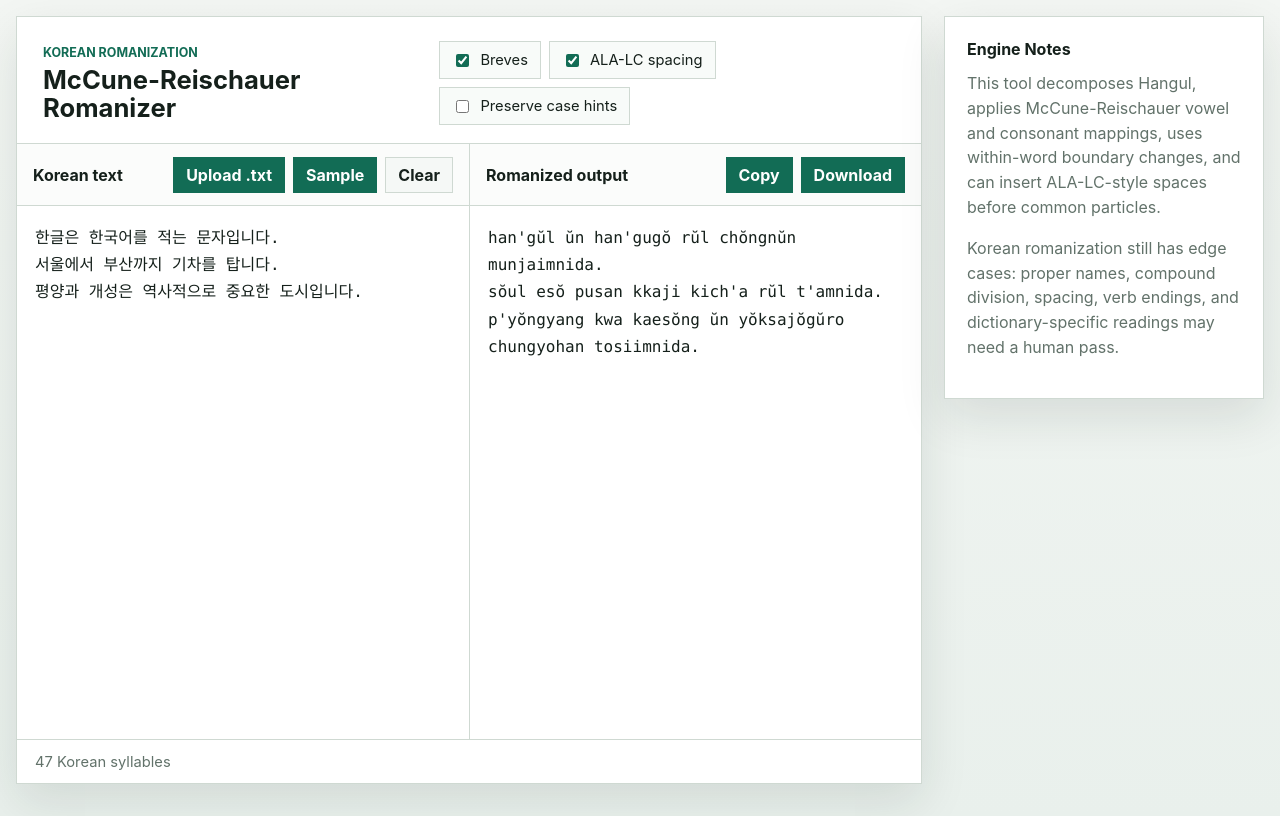
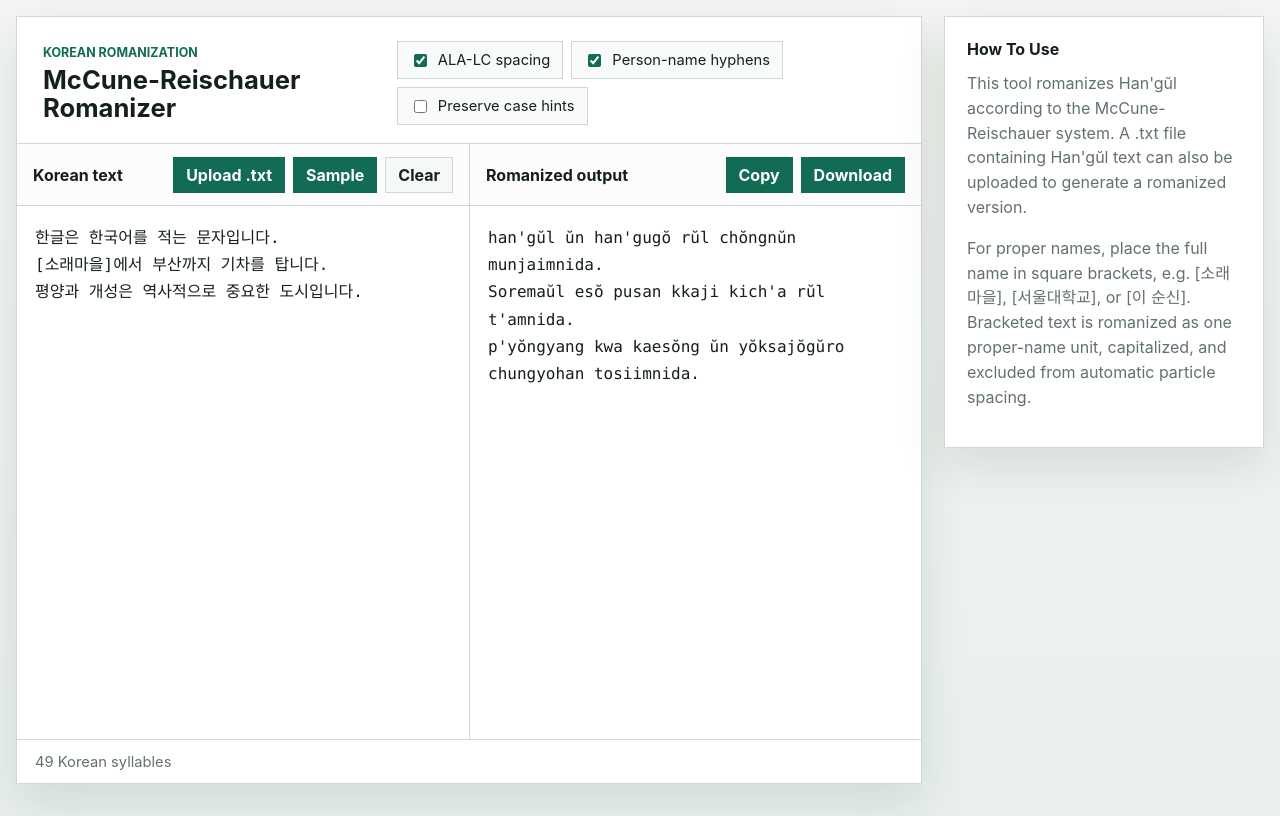
Before and after one commit to tgkgtk/korean-mccune-reischauer-romanizer, a plain HTML site: page index.html in a window 1280 px wide. Both pictures are taken after a click on the button "Sample". Drawn offline with Linux system fonts and the light colour scheme.

Commit message:
Add bracketed proper-name romanization

```diff
--- a/app.js
+++ b/app.js
@@ -3,8 +3,8 @@
 
   const sourceText = document.querySelector("#source-text");
   const outputText = document.querySelector("#output-text");
-  const brevesToggle = document.querySelector("#breves-toggle");
   const wordDivisionToggle = document.querySelector("#word-division-toggle");
+  const personNameToggle = document.querySelector("#person-name-toggle");
   const capitalizeToggle = document.querySelector("#capitalize-toggle");
   const fileInput = document.querySelector("#file-input");
   const sampleButton = document.querySelector("#sample-button");
@@ -16,7 +16,7 @@
 
   const sample = [
     "한글은 한국어를 적는 문자입니다.",
-    "서울에서 부산까지 기차를 탑니다.",
+    "[소래마을]에서 부산까지 기차를 탑니다.",
     "평양과 개성은 역사적으로 중요한 도시입니다."
   ].join("\n");
 
@@ -26,8 +26,8 @@
 
   function updateOutput() {
     let romanized = window.McCuneReischauer.romanizeText(sourceText.value, {
-      breves: brevesToggle.checked,
-      wordDivision: wordDivisionToggle.checked
+      wordDivision: wordDivisionToggle.checked,
+      personNameHyphens: personNameToggle.checked
     });
 
     if (capitalizeToggle.checked) {
@@ -48,8 +48,8 @@
   }
 
   sourceText.addEventListener("input", updateOutput);
-  brevesToggle.addEventListener("change", updateOutput);
   wordDivisionToggle.addEventListener("change", updateOutput);
+  personNameToggle.addEventListener("change", updateOutput);
   capitalizeToggle.addEventListener("change", updateOutput);
 
   sampleButton.addEventListener("click", () => {
--- a/index.html
+++ b/index.html
@@ -16,12 +16,12 @@
           </div>
           <div class="toolbar" aria-label="Romanization options">
             <label class="toggle">
-              <input id="breves-toggle" type="checkbox" checked>
-              <span>Breves</span>
+              <input id="word-division-toggle" type="checkbox" checked>
+              <span>ALA-LC spacing</span>
             </label>
             <label class="toggle">
-              <input id="word-division-toggle" type="checkbox" checked>
-              <span>ALA-LC spacing</span>
+              <input id="person-name-toggle" type="checkbox" checked>
+              <span>Person-name hyphens</span>
             </label>
             <label class="toggle">
               <input id="capitalize-toggle" type="checkbox">
@@ -62,20 +62,21 @@
         </footer>
       </section>
 
-      <aside class="notes" aria-label="Romanization notes">
-        <h2>Engine Notes</h2>
+      <aside class="notes" aria-label="Romanizer instructions">
+        <h2>How To Use</h2>
         <p>
-          This tool decomposes Hangul, applies McCune-Reischauer vowel and consonant mappings,
-          uses within-word boundary changes, and can insert ALA-LC-style spaces before common particles.
+          This tool romanizes Han'gŭl according to the McCune-Reischauer system. A .txt file containing
+          Han'gŭl text can also be uploaded to generate a romanized version.
         </p>
         <p>
-          Korean romanization still has edge cases: proper names, compound division, spacing,
-          verb endings, and dictionary-specific readings may need a human pass.
+          For proper names, place the full name in square brackets, e.g. [소래마을], [서울대학교],
+          or [이 순신]. Bracketed text is romanized as one proper-name unit, capitalized, and excluded
+          from automatic particle spacing.
         </p>
       </aside>
     </main>
 
-    <script src="romanizer.js?v=20260521-compound-finals"></script>
-    <script src="app.js?v=20260521-compound-finals"></script>
+    <script src="romanizer.js?v=20260618-proper-names"></script>
+    <script src="app.js?v=20260618-proper-names"></script>
   </body>
 </html>
--- a/romanizer.js
+++ b/romanizer.js
@@ -159,6 +159,10 @@
     "사건": "sakŏn"
   };
 
+  const PROPER_NAME_EXCEPTIONS = {
+    "소래마을": "Soremaŭl"
+  };
+
   const PARTICLE_SUFFIXES = [
     "에서부터", "에게서는", "에게서", "에서는", "에선", "에게는", "에게도",
     "에게만", "까지는", "부터는", "으로는", "으로도", "으로만", "로서는",
@@ -205,6 +209,10 @@
 
   function stripBreves(text) {
     return text.replaceAll("ŏ", "o").replaceAll("Ŏ", "O").replaceAll("ŭ", "u").replaceAll("Ŭ", "U");
+  }
+
+  function capitalizeRomanized(text) {
+    return text.replace(/[A-Za-zŏŎŭŬ]/, (letter) => letter.toUpperCase());
   }
 
   function hasFinalConsonant(char) {
@@ -254,6 +262,22 @@
 
   function applyWordDivision(text) {
     return text.replace(/[가-힣]+/g, (word) => splitParticleSuffixes(word).join(" "));
+  }
+
+  function extractBracketedProperNames(text) {
+    const properNames = [];
+    const protectedText = text.replace(/\[([^\]]+)\]/g, (match, content) => {
+      const marker = `@@MRPROPER${properNames.length}@@`;
+      properNames.push(content.trim());
+      return marker;
+    });
+    return { protectedText, properNames };
+  }
+
+  function splitParticlesAfterProperNameMarkers(text) {
+    return text.replace(/(@@MRPROPER\d+@@)([가-힣]+)/g, (match, marker, suffix) => {
+      return `${marker} ${splitParticleSuffixes(suffix).join(" ")}`;
+    });
   }
 
   function romanizeInitial(initial, previousOutput) {
@@ -347,13 +371,11 @@
     return out.join("");
   }
 
-  function romanizeText(text, options = {}) {
-    const useBreves = options.breves !== false;
-    const sourceText = options.wordDivision ? applyWordDivision(text) : text;
+  function romanizePlainText(text) {
     let output = "";
     let run = "";
 
-    for (const char of sourceText) {
+    for (const char of text) {
       if (isHangulSyllable(char)) {
         run += char;
       } else {
@@ -366,6 +388,36 @@
     }
 
     if (run) output += romanizeRun(run);
+    return output;
+  }
+
+  function romanizeProperName(name, options = {}) {
+    if (PROPER_NAME_EXCEPTIONS[name]) return PROPER_NAME_EXCEPTIONS[name];
+
+    if (options.personNameHyphens) {
+      const parts = name.split(/\s+/).filter(Boolean);
+      if (parts.length > 1) {
+        const familyName = parts[0] === "이" ? "Yi" : capitalizeRomanized(romanizePlainText(parts[0]));
+        const givenSyllables = Array.from(parts.slice(1).join("")).map((char) => {
+          return isHangulSyllable(char) ? romanizePlainText(char) : char;
+        });
+        const givenName = givenSyllables.join("-");
+        return `${familyName} ${capitalizeRomanized(givenName)}`;
+      }
+    }
+
+    return capitalizeRomanized(romanizePlainText(name.replace(/\s+/g, "")));
+  }
+
+  function romanizeText(text, options = {}) {
+    const useBreves = options.breves !== false;
+    const { protectedText, properNames } = extractBracketedProperNames(text);
+    const sourceText = options.wordDivision ?
+      splitParticlesAfterProperNameMarkers(applyWordDivision(protectedText)) :
+      protectedText;
+    const output = romanizePlainText(sourceText).replace(/@@MRPROPER(\d+)@@/g, (match, index) => {
+      return romanizeProperName(properNames[Number(index)], options);
+    });
     return useBreves ? output : stripBreves(output);
   }
 
@@ -376,6 +428,7 @@
   global.McCuneReischauer = {
     romanizeText,
     applyWordDivision,
+    romanizeProperName,
     countHangulSyllables,
     decompose,
     stripBreves
```
Also changed, not shown: romanizer.test.js (+6 -1 lines), 1 other file.
